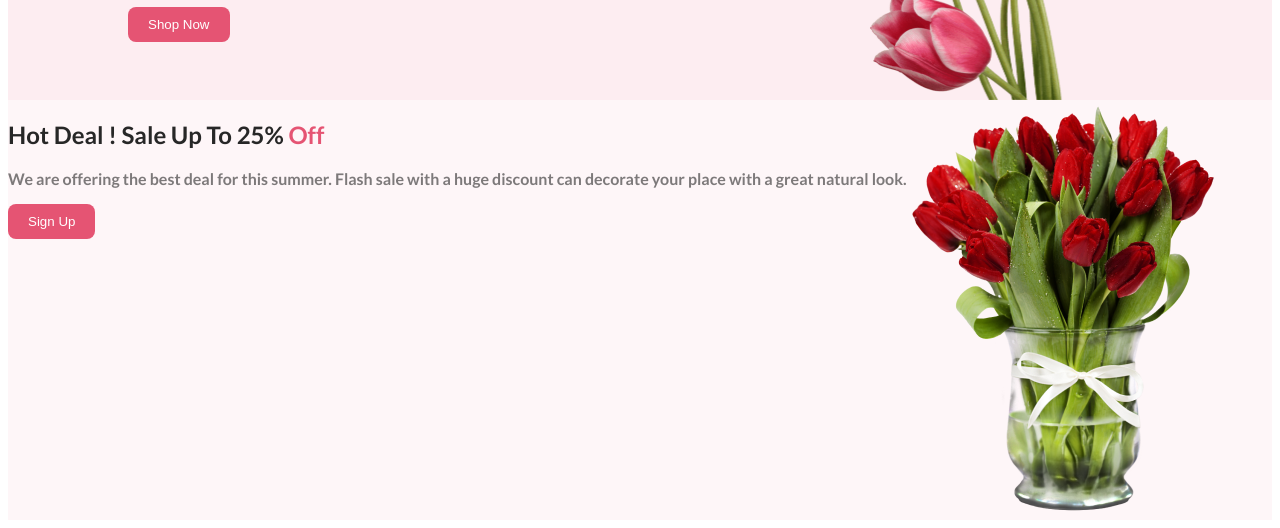
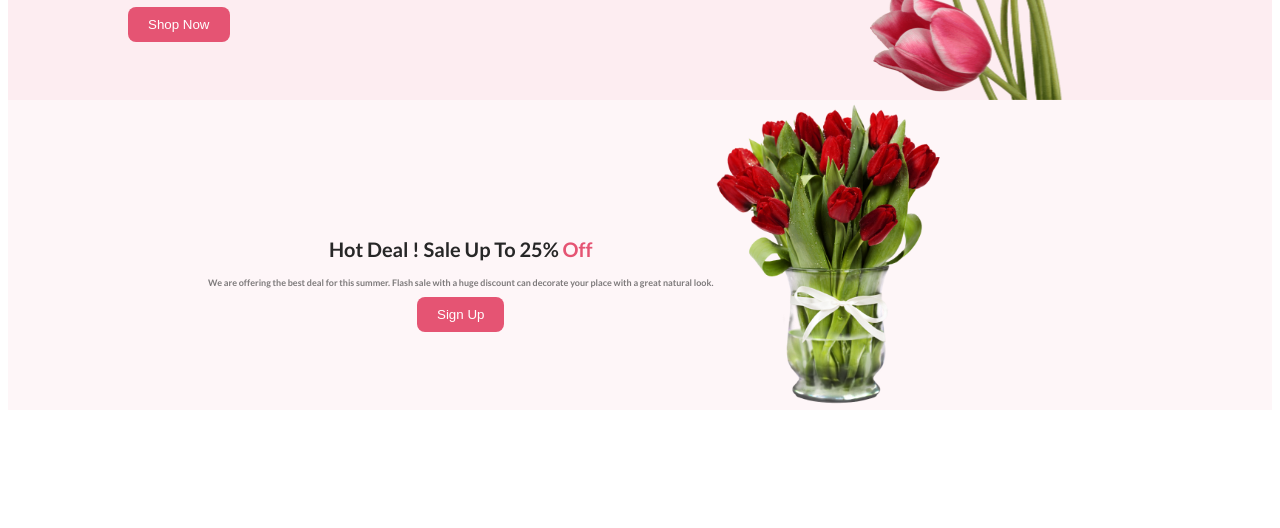
Before and after one commit to sumaiyajahan2023/my-flower-shop-assignment, a plain HTML site: page index.html in a window 1280 px wide. Shown: the part 308-836 px from the top of the page. After the commit the page ends 800 px from the top, so only its background shows below. Drawn offline with Linux system fonts and the light colour scheme.

Commit message:
promo section updated

```diff
--- a/styles/style.css
+++ b/styles/style.css
@@ -47,13 +47,22 @@ header {
 .promo {
     display: flex;
     background-color: #E554730D;
+    height: 310px;
+    padding-left: 200px;
+    padding-right: 200px;
 }
 span{
     color: #E55473;
 }
 .promo-title{
     color: #272727;
+    font-size: 20px;
 }
 .promo-description{
     color: #27272799;
+    font-size: 9px;
 }
+.promo-des{
+    text-align: center;
+    padding-top: 120px;
+}
```
